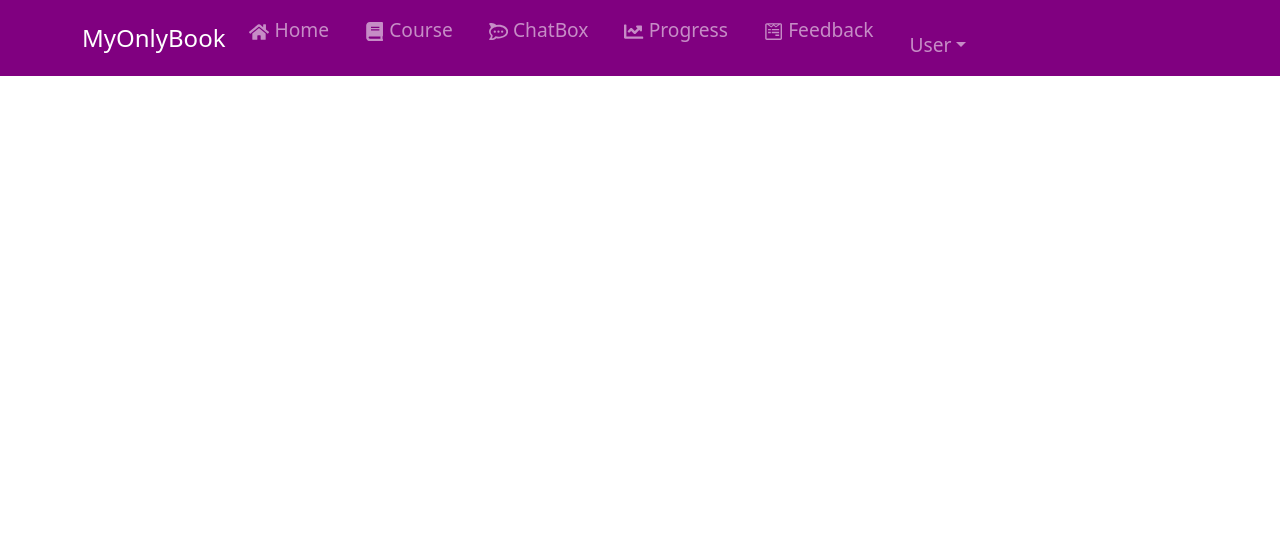
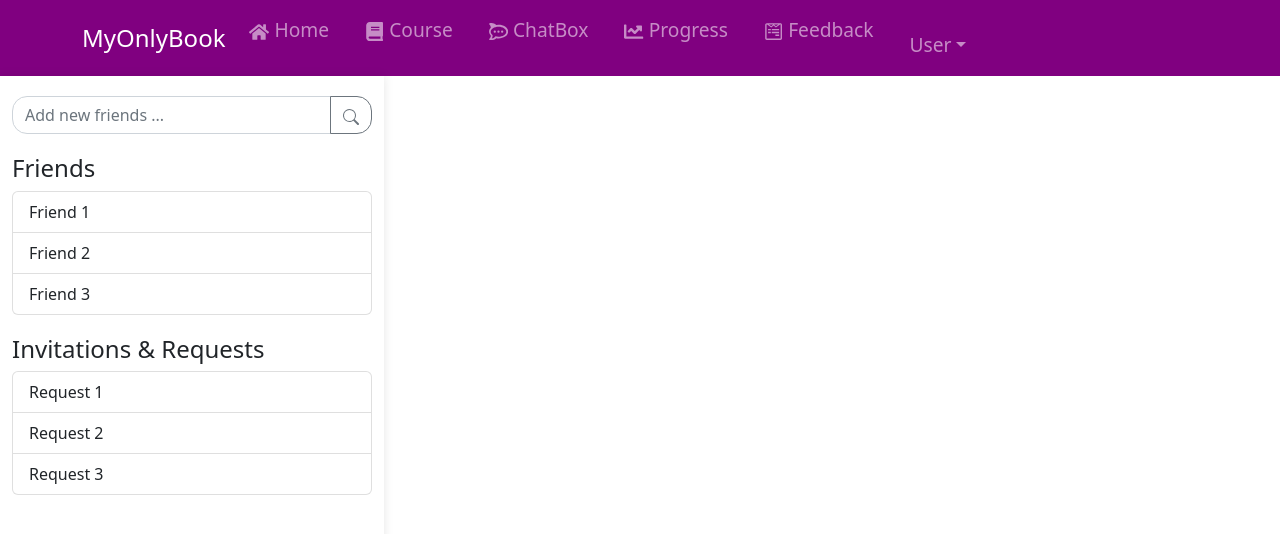
Before and after one commit to ah01567/Dissertation, a React (Create React App) app: page /chat in a window 1280 px wide. Shown: the top 534 px of the page. Built offline with nearby package versions, Linux system fonts and the light colour scheme; no server answers.

Commit message:
Added initial design structure for Chat page

```diff
--- /dev/null
+++ b/src/Design/Chatbox.css
@@ -0,0 +1,30 @@
+/* SideBar */
+.sidebar {
+    position: fixed;
+    left: 0;
+    height: 100%;
+    padding: 20px;
+    background-color: #fff;
+    box-shadow: 0 0 10px rgba(0, 0, 0, 0.1);
+    z-index: 1;
+  }
+
+  @media (max-width: 767.98px) {
+    .sidebar {
+      position: static;
+      width: 100%;
+      margin-bottom: 20px;
+      box-shadow: none;
+    }
+  }
+
+  /* Search Bar */
+  .friends-search-bar {
+    margin-bottom: 20px;
+  }
+  .friends-search-bar input[type="text"] {
+    border-radius: 15px;
+  }
+  .friends-search-bar button {
+    border-radius: 0 15px 15px 0;
+  }
--- /dev/null
+++ b/src/components/chat/FriendsList.js
@@ -0,0 +1,15 @@
+import React from 'react';
+import { ListGroup } from 'react-bootstrap';
+import '/Users/ahmedhenine/Desktop/myonlybook/src/Design/Chatbox.css';
+
+const FriendsList = () => {
+  return (
+    <ListGroup className="friends-list" style={{marginBottom:'20px'}}>
+      <ListGroup.Item>Friend 1</ListGroup.Item>
+      <ListGroup.Item>Friend 2</ListGroup.Item>
+      <ListGroup.Item>Friend 3</ListGroup.Item>
+    </ListGroup>
+  );
+};
+
+export default FriendsList;
--- /dev/null
+++ b/src/components/chat/Requests.js
@@ -0,0 +1,15 @@
+import React from 'react';
+import { ListGroup } from 'react-bootstrap';
+import '/Users/ahmedhenine/Desktop/myonlybook/src/Design/Chatbox.css';
+
+const Requests = () => {
+  return (
+    <ListGroup className="friends-requests-list">
+      <ListGroup.Item>Request 1</ListGroup.Item>
+      <ListGroup.Item>Request 2</ListGroup.Item>
+      <ListGroup.Item>Request 3</ListGroup.Item>
+    </ListGroup>
+  );
+};
+
+export default Requests;
--- /dev/null
+++ b/src/components/chat/Searchbar.js
@@ -0,0 +1,19 @@
+import React from 'react';
+import { Form, InputGroup, Button } from 'react-bootstrap';
+import { BsSearch } from 'react-icons/bs';
+import '/Users/ahmedhenine/Desktop/myonlybook/src/Design/Chatbox.css';
+
+const SearchBar = () => {
+  return (
+    <Form className='friends-search-bar'>
+      <InputGroup>
+        <Form.Control type="text" placeholder="Add new friends ..." />
+        <Button variant="outline-secondary">
+          <BsSearch />
+        </Button>
+      </InputGroup>
+    </Form>
+  );
+};
+
+export default SearchBar;
--- /dev/null
+++ b/src/components/chat/Sidebar.js
@@ -0,0 +1,32 @@
+import React from 'react';
+import { Container, Row, Col } from 'react-bootstrap';
+import SearchBar from './Searchbar';
+import FriendsList from './FriendsList';
+import Requests from './Requests';
+import '/Users/ahmedhenine/Desktop/myonlybook/src/Design/Chatbox.css';
+
+const Sidebar = () => {
+  return (
+    <Container className="sidebar" style={{width:'30%'}}>
+      <Row>
+        <Col>
+          <SearchBar />
+        </Col>
+      </Row>
+      <Row>
+        <Col>
+          <h4>Friends</h4> {/* Add the Friends title here */}
+          <FriendsList />
+        </Col>
+      </Row>
+      <Row>
+        <Col>
+          <h4>Invitations & Requests</h4>
+          <Requests />
+        </Col>
+      </Row>
+    </Container>
+  );
+};
+
+export default Sidebar;
--- a/src/components/GeneralKnowledgeTicket.js
+++ b/src/components/course/GeneralKnowledgeTicket.js
@@ -1,6 +1,6 @@
 import React, {useState} from 'react';
 import Card from 'react-bootstrap/Card';
-import '../Design/Course.css';
+import '/Users/ahmedhenine/Desktop/myonlybook/src/Design/Course.css';
 import { GoogleMap, Marker, LoadScript } from '@react-google-maps/api';
 import Form from 'react-bootstrap/Form';
 import { FaSearch } from 'react-icons/fa';
--- a/src/components/UploadLesson.js
+++ b/src/components/course/UploadLesson.js
@@ -2,8 +2,8 @@ import { useState } from 'react';
 import Form from 'react-bootstrap/Form';
 import Card from 'react-bootstrap/Card';
 import Nav from 'react-bootstrap/Nav';
-import useAuth from "../pages/CurrentUser";
-import '../Design/Course.css';
+import useAuth from "../../pages/CurrentUser";
+import '/Users/ahmedhenine/Desktop/myonlybook/src/Design/Course.css';
 
 const ModuleTicket = () => {
 
--- a/src/pages/Chat.js
+++ b/src/pages/Chat.js
@@ -2,10 +2,8 @@ import React, { useState, useEffect } from 'react';
 import useAuth from "./CurrentUser";
 import Spinner from '../components/Spinner';
 import NavBar from '../components/NavBar';
-import { db } from './firebase';
-import { onValue, off, get, ref, set } from 'firebase/database';
-import { Form, Button, FormControl } from 'react-bootstrap';
-
+import Sidebar from '../components/chat/Sidebar';
+import Chatbox from '../components/chat/Chatbox';
 
 function Chat() {
 
@@ -17,8 +15,8 @@ function Chat() {
   return (
     <div>
         <div><NavBar/></div>
-        <div>
-        </div>
+        <div><Sidebar /></div>
+        {/* <div><Chatbox /></div> */}
     </div>
   );
 }
--- a/src/pages/Course.js
+++ b/src/pages/Course.js
@@ -2,7 +2,7 @@ import React, { useState, useEffect } from 'react';
 import NavBar from '../components/NavBar';
 import Spinner from '../components/Spinner';
 import useAuth from "./CurrentUser";
-import GeneralKnowledgeTicket from '../components/GeneralKnowledgeTicket';
+import GeneralKnowledgeTicket from '../components/course/GeneralKnowledgeTicket';
 import { FaPlus } from 'react-icons/fa';
 import '../Design/Course.css';
 import Modal from 'react-modal';
--- a/src/pages/Module.js
+++ b/src/pages/Module.js
@@ -2,7 +2,7 @@ import React from 'react';
 import NavBar from '../components/NavBar';
 import Spinner from '../components/Spinner';
 import useAuth from "./CurrentUser";
-import UploadLesson from '../components/UploadLesson';
+import UploadLesson from '../components/course/UploadLesson';
 import Button from 'react-bootstrap/Button';
 
 const Module = () => {
```
Also changed, not shown: src/components/chat/Chatbox.js (added).
